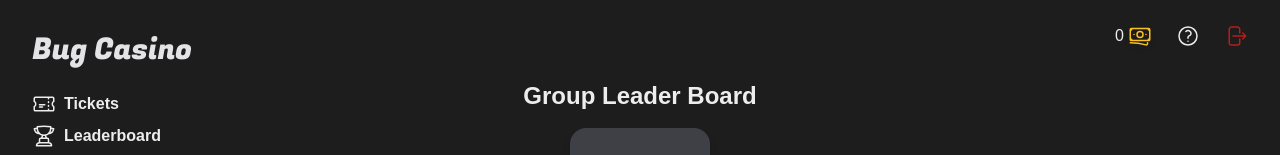
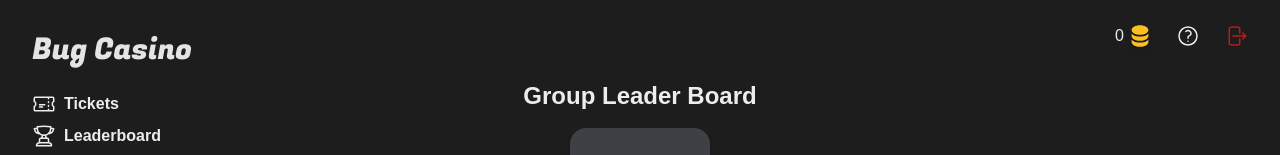
Before and after one commit to carlobrok/BugCasino, a Next.js app: page /groups in a window 1280 px wide. Shown: the top 155 px of the page. Built offline with nearby package versions, Linux system fonts and the light colour scheme; no server answers; the database is empty; sample sign-in values are in the browser's storage.

Commit message:
Changed amount icon

```diff
--- a/src/app/components/Amount.tsx
+++ b/src/app/components/Amount.tsx
@@ -1,9 +1,9 @@
-import { BanknotesIcon } from "@heroicons/react/24/outline";
+import { CircleStackIcon } from "@heroicons/react/20/solid";
 
 export enum AmountColor {
-    Emerald = "stroke-amber-400",
-    EmeraldDark = "stroke-amber-600",
-    Gray = "stroke-zinc-300"
+    Emerald = "fill-amber-400",
+    EmeraldDark = "fill-amber-400 stroke-zinc-700/25",
+    Gray = "stroke-zinc-300 stroke-zinc-200/50"
 }
 
 // export enum AmountColor {
@@ -22,7 +22,7 @@ export default function Amount({ amount, color = AmountColor.Emerald, size = 5}:
     return (
         <div className="flex items-center mx-2">
             {typeof amount === 'number' ? <p>{amount}</p> : amount}
-            <BanknotesIcon className={`w-${size} h-${size} ml-1 ${ color } drop-shadow-md`} />
+            <CircleStackIcon className={`w-${size} h-${size} ml-1 ${ color } drop-shadow-md`} />
         </div>
     );
 }
```
